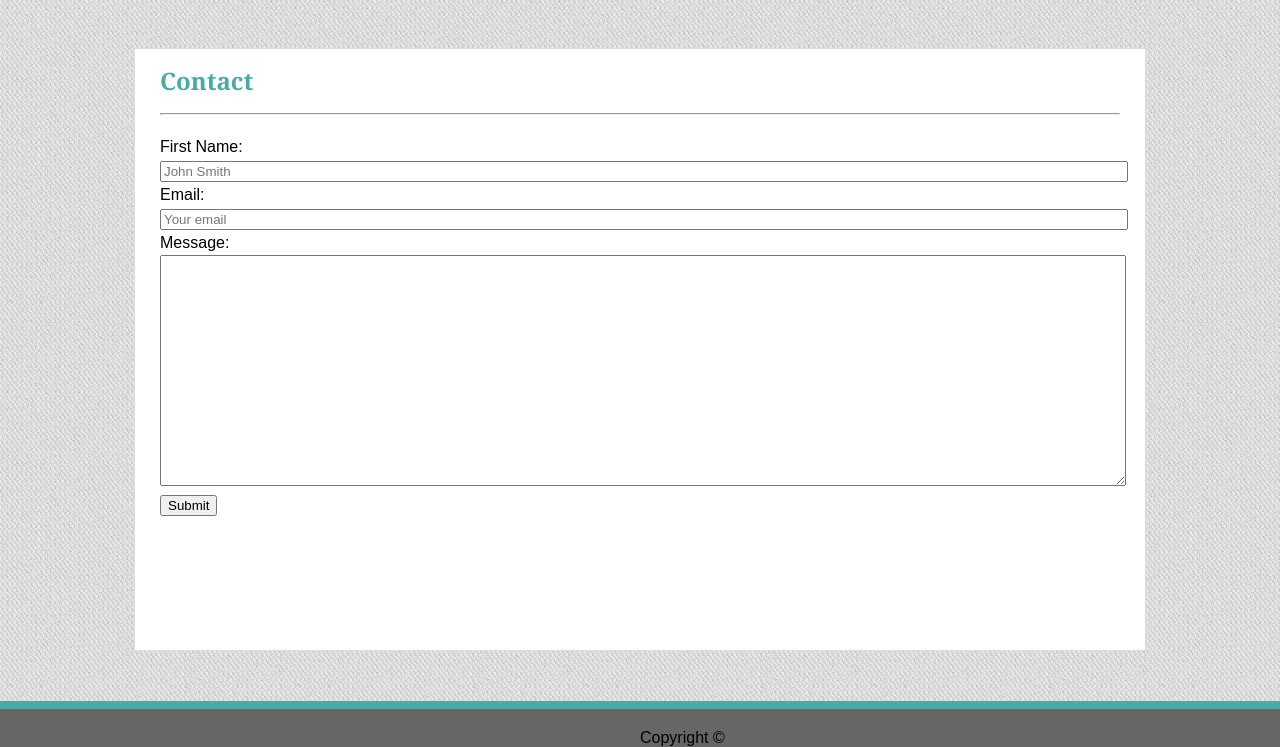
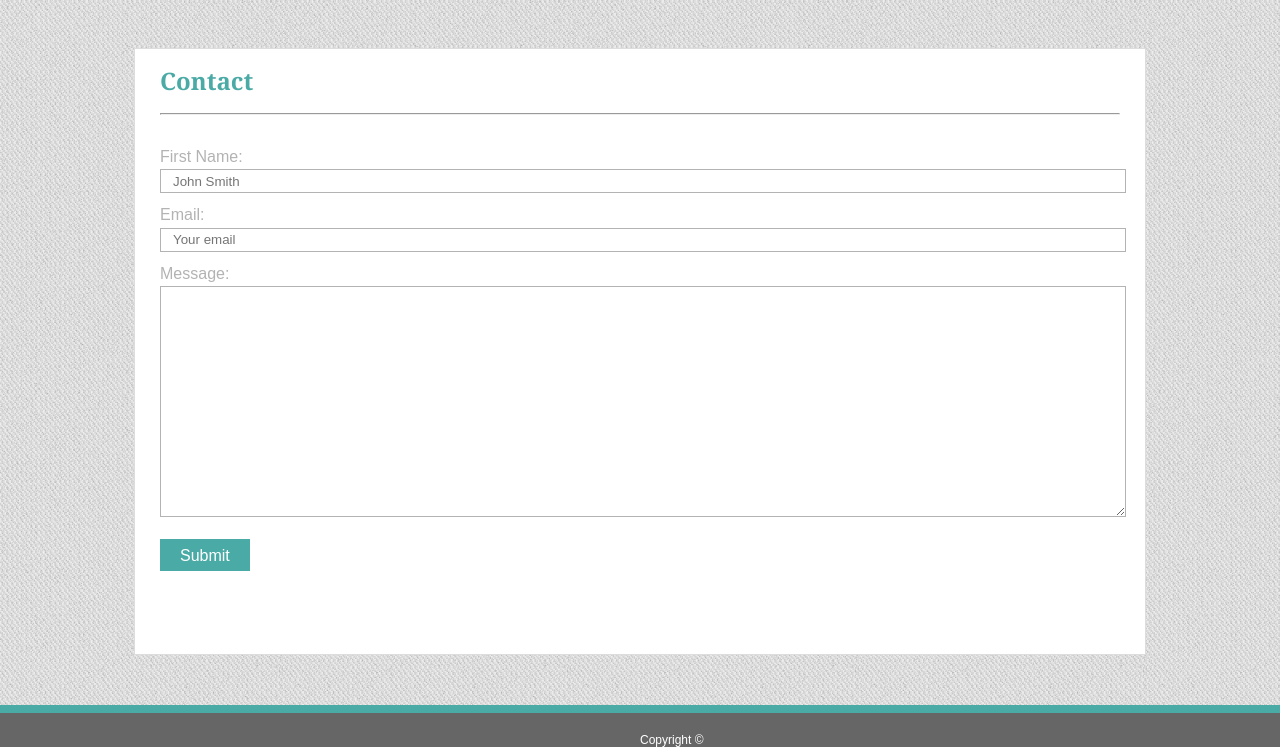
Before and after one commit to E-Huynh/Homework-1, a plain HTML site: page contact.html in a window 1280 px wide. Shown: the part 53-800 px from the top of the page. Drawn offline with Linux system fonts and the light colour scheme.

Commit message:
completed contact.html

```diff
--- a/assets/css/style.css
+++ b/assets/css/style.css
@@ -87,11 +87,32 @@ h2  {
     /* Pushes div to center */
     footer div{
         margin-left: 50%;
+        color: #ffffff;
+        font-size: .75em;;
     }
+
 /* Form styles */
-.formStyle label  {
-    display: block;
-}
-input, textarea  {
-    width: 100%;
-}
+    .formStyle label  {
+        display: block;
+        padding-top: 10px;
+        color: #b4b3b3;
+    }
+    input {
+        width: 100%;
+        height: 20px;
+        border: 1px #b4b3b3 solid;
+    }
+    #textBox    {
+        margin-bottom: 20px;
+        width: 100%;
+        border: 1px #b4b3b3 solid;
+    }
+    .button    {
+        background: #4aaaa5;
+        padding: 7.5px 20px;
+        color: #ffffff;
+    }
+    /* Adds padding to the placeholder text in the input box */
+    input::placeholder  {
+        padding: 10px;
+    }
--- a/contact.html
+++ b/contact.html
@@ -5,6 +5,7 @@
     <meta name="viewport" content="width=device-width, initial-scale=1.0">
     <meta http-equiv="X-UA-Compatible" content="ie=edge">
     <link rel="stylesheet" href="assets/css/style.css">
+    <!-- CSS styling link -->
     <title>Contact</title>
 
 </head>
@@ -34,8 +35,8 @@
             <label for="email">Email:</label>
                 <input type="email" id="email" name="email" placeholder="Your email" required>
             <label for="message">Message:</label>
-            <textarea rows="15" cols="50"></textarea>
-            <button>Submit</button>
+                <textarea id="textBox" rows="15" cols="50"></textarea>
+            <a href="#" class="button">Submit</a>
         </form>
     </div>
     <!-- Footer content -->
```
Lines whose indentation alone changed are shown as unchanged.
